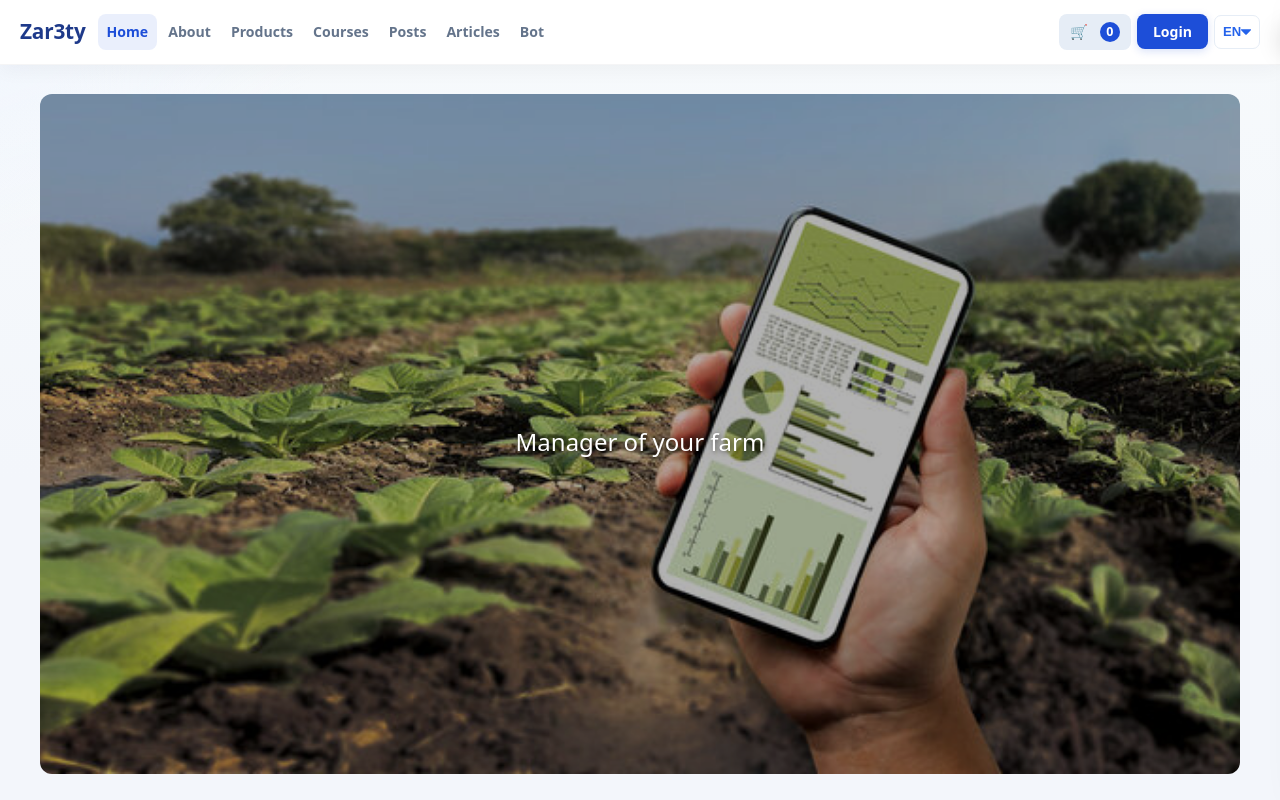
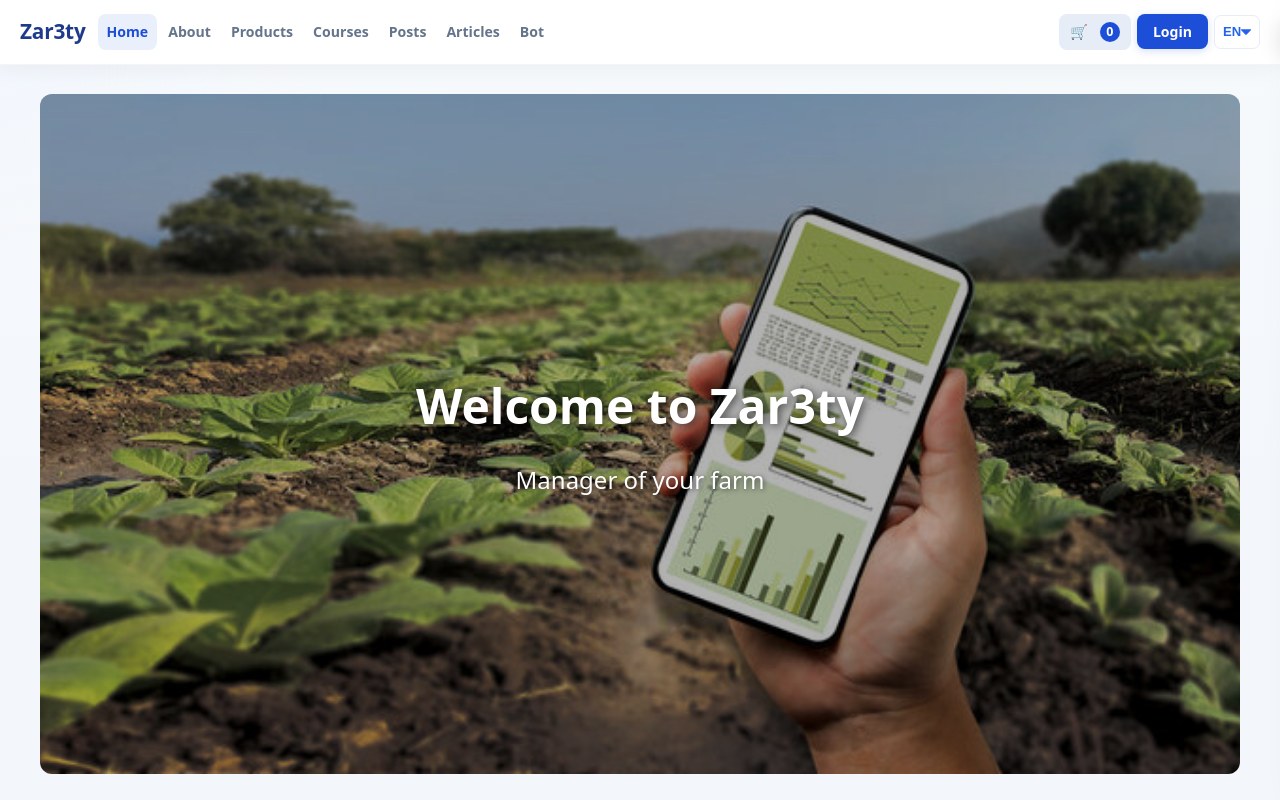
Before and after one commit to 12ahmed2/Zar3ty-HERO, a website: page public/html/index.html in a window 1280 px wide. Shown: the top 800 px of the page. Drawn offline with Linux system fonts and the light colour scheme; files that its build step writes are made by us from their sources; no server answers; files whose address does not match are found by name.

Commit message:
Update index.html

```diff
--- a/public/html/index.html
+++ b/public/html/index.html
@@ -15,7 +15,7 @@
     <section class="landing">
       <img src="static/static/img/agri-landing.jpg" alt="Landing Image" />
       <div class="landing-text">
-        <h1 data-translate="index.welcomeMessage"></h1>
+        <h1 data-translate="index.welcomeMessage">Welcome to Zar3ty</h1>
         <p data-translate="index.manager">Manager of your farm</p>
       </div>
     </section>
```
